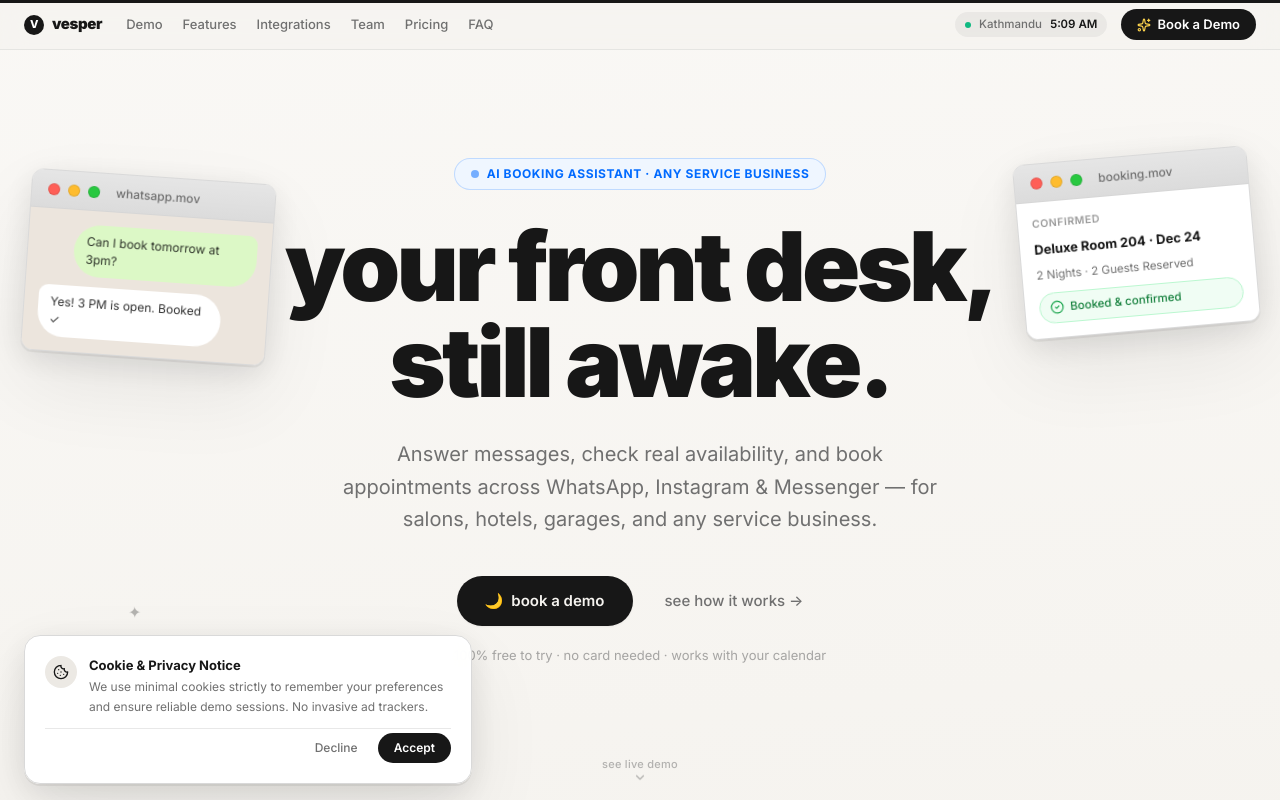
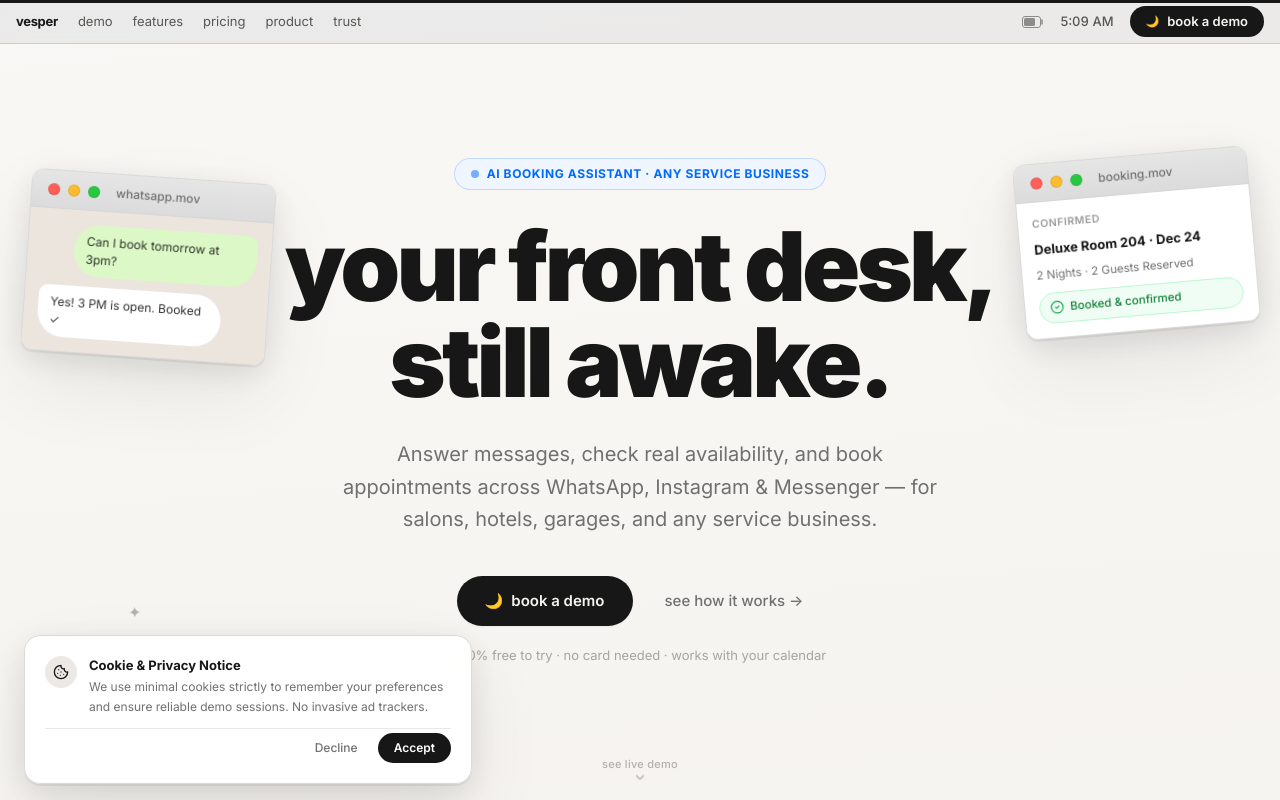
Before and after one commit to Aabhi907/Vesper, a Next.js app: page / in a window 1280 px wide. Shown: the top 800 px of the page. Built offline with nearby package versions, Linux system fonts and the light colour scheme.

Commit message:
Restore previous minimalist navbar with battery status, local time, and moon CTA

```diff
--- a/components/layout.tsx
+++ b/components/layout.tsx
@@ -1,20 +1,18 @@
 "use client"
 import * as React from "react"
 import Link from "next/link"
-import { motion, useScroll, useMotionValueEvent, AnimatePresence } from "framer-motion"
-import { Menu, X, ArrowRight, ShieldCheck, Sparkles } from "lucide-react"
+import { motion, useScroll, useMotionValueEvent } from "framer-motion"
+import { ShieldCheck } from "lucide-react"
 import { cn } from "@/lib/utils"
-import { ScrollProgress, BookDemoModal } from "@/components/interactive-utils"
+import { ScrollProgress } from "@/components/interactive-utils"
 
 /* ── Navbar ── */
 export function Navbar() {
   const { scrollY } = useScroll()
   const [isScrolled, setIsScrolled] = React.useState(false)
-  const [time, setTime] = React.useState("")
-  const [mobileMenuOpen, setMobileMenuOpen] = React.useState(false)
-  const [demoModalOpen, setDemoModalOpen] = React.useState(false)
+  const [time, setTime]             = React.useState("")
 
-  useMotionValueEvent(scrollY, "change", (v) => setIsScrolled(v > 28))
+  useMotionValueEvent(scrollY, "change", (v) => setIsScrolled(v > 32))
 
   React.useEffect(() => {
     const tick = () =>
@@ -24,20 +22,9 @@
     return () => clearInterval(id)
   }, [])
 
-  const navLinks = [
-    { label: "Demo", href: "/#demo" },
-    { label: "Features", href: "/#features" },
-    { label: "Integrations", href: "/#integrations" },
-    { label: "Team", href: "/team" },
-    { label: "Pricing", href: "/#pricing" },
-    { label: "FAQ", href: "/#faq" },
-  ]
-
   return (
     <>
       <ScrollProgress />
-      <BookDemoModal isOpen={demoModalOpen} onClose={() => setDemoModalOpen(false)} />
-
       <motion.header
         initial={{ y: -100 }}
         animate={{ y: 0 }}
@@ -45,105 +32,53 @@
         className={cn(
           "fixed top-0 z-50 w-full transition-all duration-ui",
           isScrolled
-            ? "h-[50px] bg-[hsl(40_25%_95%/0.88)] backdrop-blur-md border-b border-line shadow-xs"
-            : "h-[50px] bg-[hsl(40_25%_95%/0.75)] backdrop-blur-md border-b border-line/60"
+            ? "h-[44px] bg-[hsl(0_0%_90%/0.85)] backdrop-blur-md border-b border-[hsl(0_0%_80%)] shadow-sm"
+            : "h-[44px] bg-[hsl(0_0%_90%/0.75)] backdrop-blur-md border-b border-[hsl(0_0%_80%)]"
         )}
       >
-        <div className="mx-auto flex h-full max-w-[1440px] items-center justify-between px-4 sm:px-6">
+        <div className="mx-auto flex h-full max-w-[1440px] items-center justify-between px-4">
           {/* Left: brand + nav */}
-          <nav className="flex items-center gap-6">
-            <Link
-              href="/"
-              className="text-[15px] font-black text-ink tracking-tight hover:opacity-80 transition-opacity flex items-center gap-2"
-            >
-              <span className="w-5 h-5 rounded-md bg-ink text-white flex items-center justify-center text-[11px] font-extrabold">
-                V
-              </span>
-              <span>vesper</span>
+          <nav className="flex items-center gap-5">
+            <Link href="/" className="text-[13px] font-bold text-ink tracking-tight hover:opacity-80 transition-opacity">
+              vesper
             </Link>
-
-            <div className="hidden md:flex items-center gap-5">
-              {navLinks.map((item) => (
+            {[
+              { label: "demo", href: "/#demo" },
+              { label: "features", href: "/#features" },
+              { label: "pricing", href: "/#pricing" },
+              { label: "product", href: "/product" },
+              { label: "trust", href: "/trust" },
+            ].map((item) => (
               <Link
                 key={item.label}
                 href={item.href}
-                  className="text-[13px] font-medium text-muted hover:text-ink transition-colors"
+                className="text-[13px] text-ink/70 hover:text-ink transition-colors hidden md:block"
               >
                 {item.label}
               </Link>
             ))}
-            </div>
           </nav>
 
           {/* Right: status + CTA */}
-          <div className="flex items-center gap-3.5">
-            {/* Battery & Time Indicator */}
-            <div className="hidden lg:flex items-center gap-2 px-2.5 py-1 rounded-full bg-black/5 text-muted text-[11.5px] font-medium">
-              <span className="w-1.5 h-1.5 rounded-full bg-emerald-500 animate-pulse" />
-              <span>Kathmandu</span>
-              <span className="tabular-nums font-semibold text-ink">{time}</span>
-            </div>
-
-            {/* CTA Book Demo */}
-            <button
-              type="button"
-              onClick={() => setDemoModalOpen(true)}
-              className="flex items-center gap-1.5 bg-ink text-white text-[13px] font-semibold px-4 py-1.5 rounded-full hover:bg-ink/85 transition-all shadow-xs"
+          <div className="flex items-center gap-4">
+            {/* Battery */}
+            <svg className="hidden md:block" width="22" height="12" viewBox="0 0 22 12" fill="none" aria-hidden>
+              <rect x="0.5" y="0.5" width="18" height="11" rx="2.5" stroke="hsl(0,0%,55%)" strokeWidth="1"/>
+              <rect x="2" y="2" width="11" height="8" rx="1.5" fill="hsl(0,0%,55%)"/>
+              <path d="M20 4v4" stroke="hsl(0,0%,55%)" strokeWidth="1.5" strokeLinecap="round"/>
+            </svg>
+            {/* Time */}
+            <span className="hidden md:block text-[13px] text-ink/70 font-medium tabular-nums">{time}</span>
+            {/* CTA */}
+            <Link
+              href="/#demo"
+              className="flex items-center gap-2 bg-ink text-canvas text-[13px] font-semibold px-4 py-1.5 rounded-full hover:bg-ink/80 transition-colors"
             >
-              <Sparkles className="w-3.5 h-3.5 text-amber-300" />
-              <span>Book a Demo</span>
-            </button>
-
-            {/* Mobile Hamburger Button */}
-            <button
-              type="button"
-              onClick={() => setMobileMenuOpen(!mobileMenuOpen)}
-              aria-label="Toggle Navigation Menu"
-              className="md:hidden w-8 h-8 rounded-full bg-soft-canvas flex items-center justify-center text-ink border border-line"
-            >
-              {mobileMenuOpen ? <X className="w-4 h-4" /> : <Menu className="w-4 h-4" />}
-            </button>
+              <span className="text-[11px]">🌙</span>
+              <span>book a demo</span>
+            </Link>
           </div>
         </div>
-
-        {/* Mobile Slide-down Menu Drawer */}
-        <AnimatePresence>
-          {mobileMenuOpen && (
-            <motion.div
-              initial={{ opacity: 0, height: 0 }}
-              animate={{ opacity: 1, height: "auto" }}
-              exit={{ opacity: 0, height: 0 }}
-              transition={{ duration: 0.25 }}
-              className="md:hidden bg-canvas border-b border-line px-6 py-6 shadow-frame flex flex-col gap-4"
-            >
-              {navLinks.map((item) => (
-                <Link
-                  key={item.label}
-                  href={item.href}
-                  onClick={() => setMobileMenuOpen(false)}
-                  className="text-[15px] font-semibold text-ink hover:text-signal-blue py-1.5 border-b border-line/40 flex items-center justify-between"
-                >
-                  <span>{item.label}</span>
-                  <ArrowRight className="w-4 h-4 text-muted/60" />
-                </Link>
-              ))}
-
-              <div className="pt-2">
-                <button
-                  type="button"
-                  onClick={() => {
-                    setMobileMenuOpen(false)
-                    setDemoModalOpen(true)
-                  }}
-                  className="w-full py-3 rounded-xl bg-ink text-white font-semibold text-[14px] flex items-center justify-center gap-2 shadow-sm"
-                >
-                  <Sparkles className="w-4 h-4 text-amber-300" />
-                  <span>Book a 1-on-1 walkthrough</span>
-                </button>
-              </div>
-            </motion.div>
-          )}
-        </AnimatePresence>
       </motion.header>
     </>
   )
```
Lines whose indentation alone changed are shown as unchanged.
